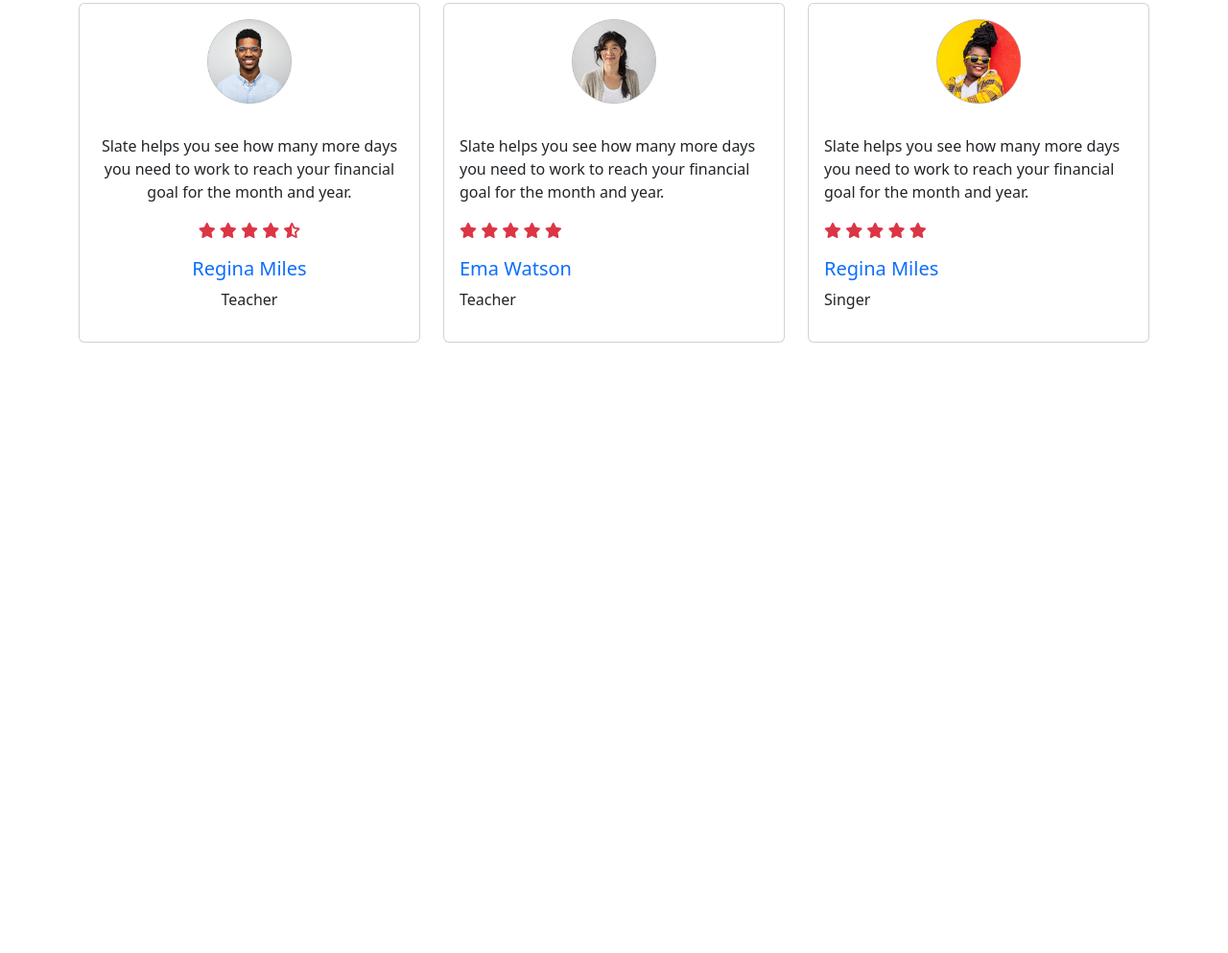
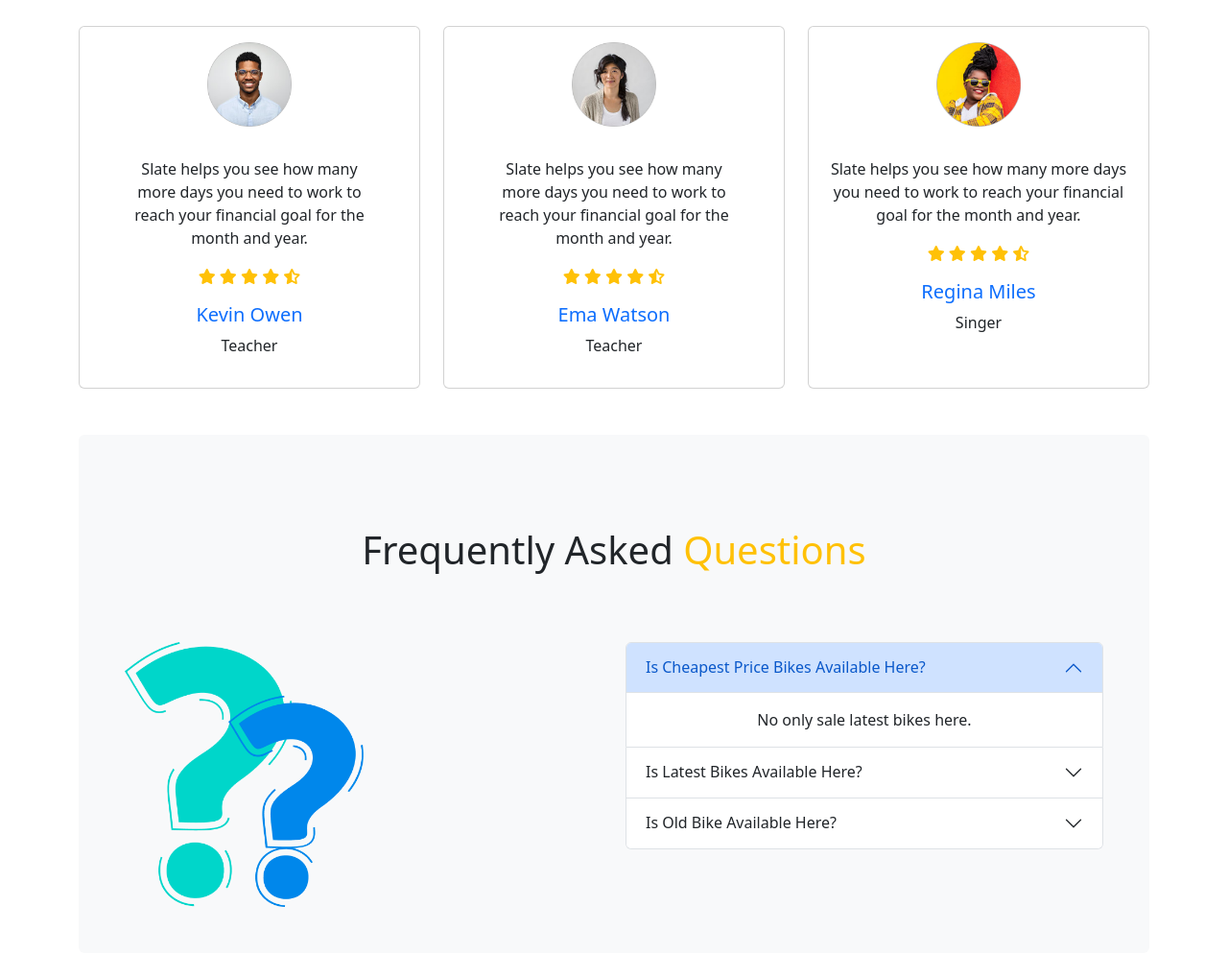
Before and after one commit to Shamim742/biker-zone, a plain HTML site: page index.html in a window 1280 px wide. Shown: the part 1958-2951 px from the top of the page at 96% size. Before the commit the page ends 2363 px from the top, so only its background shows below. Drawn offline with Linux system fonts and the light colour scheme.

Commit message:
faq section

```diff
--- a/index.html
+++ b/index.html
@@ -150,7 +150,7 @@
                 <div class="col">
                     <div class="card h-100 rounded-4">
                         <img src="images/bike-5.png" class="card-img-top" alt="...">
-                        <div class="card-body">
+                        <div class="card-body px-5">
                             <h5 class="card-title">2023 Honda CBR500R</h5>
                             <p class="card-text">Lorem ipsum dolor, sit amet consectetur adipisicing elit. Minima
                                 accusantium, culpa illum enim veniam minus labore unde beatae adipisci ducimus.</p>
@@ -164,22 +164,22 @@
         </section>
         <!-- happy clients section  -->
         <section class="my-5">
-            <h1 class="text-center py-5">Happy Clientss</h1>
+            <h1 class="text-center py-5">Happy Clients</h1>
             <div class="row row-cols-1 row-cols-md-3 g-4">
                 <div class="col">
                     <div class="card text-center h-100">
                         <img src="images/user-1.png" class="w-25 mx-auto my-3 card-img-top" alt="...">
-                        <div class="card-body">
+                        <div class="card-body px-5">
                             <p class="card-text">Slate helps you see how many more days you need to work to reach your
                                 financial goal for the month and year.</p>
-                            <p class="text-danger">
+                            <p class="text-warning">
                                 <i class="fa-solid fa-star"></i>
                                 <i class="fa-solid fa-star"></i>
                                 <i class="fa-solid fa-star"></i>
                                 <i class="fa-solid fa-star"></i>
                                 <i class="fa-solid fa-star-half-stroke"></i>
                             </p>
-                            <h5 class="text-primary">Regina Miles</h5>
+                            <h5 class="text-primary">Kevin Owen</h5>
                             <p>Teacher</p>
                         </div>
                     </div>
@@ -187,15 +187,15 @@
                 <div class="col">
                     <div class="card h-100">
                         <img src="images/user-2.png" class="w-25 mx-auto my-3 card-img-top" alt="...">
-                        <div class="card-body">
+                        <div class="card-body text-center h-100 px-5">
                             <p class="card-text">Slate helps you see how many more days you need to work to reach your
                                 financial goal for the month and year.</p>
-                            <p class="text-danger">
+                            <p class="text-warning">
                                 <i class="fa-solid fa-star"></i>
                                 <i class="fa-solid fa-star"></i>
                                 <i class="fa-solid fa-star"></i>
                                 <i class="fa-solid fa-star"></i>
-                                <i class="fa-solid fa-star"></i>
+                                <i class="fa-solid fa-star-half-stroke"></i>
                             </p>
                             <h5 class="text-primary">Ema Watson</h5>
                             <p>Teacher</p>
@@ -205,20 +205,69 @@
                 <div class="col">
                     <div class="card h-100">
                         <img src="images/user-3.png" class="w-25 mx-auto my-3 card-img-top" alt="...">
-                        <div class="card-body">
+                        <div class="card-body text-center h-100">
                             <p class="card-text">Slate helps you see how many more days you need to work to reach your
                                 financial goal for the month and year.</p>
-                                <p class="text-danger">
+                                <p class="text-warning">
                                     <i class="fa-solid fa-star"></i>
                                     <i class="fa-solid fa-star"></i>
                                     <i class="fa-solid fa-star"></i>
                                     <i class="fa-solid fa-star"></i>
-                                    <i class="fa-solid fa-star"></i>
+                                    <i class="fa-solid fa-star-half-stroke"></i>
                                 </p>
                             <h5 class="text-primary">Regina Miles</h5>
                             <p>Singer</p>
                         </div>
                     </div>
+                </div>
+            </div>
+        </section>
+        <!-- FAQ section -->
+        <section class="mt-5 py-5 px-5 bg-secondary-subtle rounded">
+            <h1 class="text-center my-5">Frequently Asked <span class="text-warning">Questions</span></h1>
+            <div class="row row-cols-1 row-cols-md-2 mt-5 g-4">
+                <div class="col">
+                    <img class="w-50" src="images/faq.png" alt="">
+                </div>
+                <div class="col text-center">
+                    <div class="accordion" id="accordionExample">
+                        <div class="accordion-item">
+                          <h2 class="accordion-header" id="headingOne">
+                            <button class="accordion-button" type="button" data-bs-toggle="collapse" data-bs-target="#collapseOne" aria-expanded="true" aria-controls="collapseOne">
+                              Is Cheapest Price Bikes Available Here?
+                            </button>
+                          </h2>
+                          <div id="collapseOne" class="accordion-collapse collapse show" aria-labelledby="headingOne" data-bs-parent="#accordionExample">
+                            <div class="accordion-body">
+                              No only sale latest bikes here.
+                            </div>
+                          </div>
+                        </div>
+                        <div class="accordion-item">
+                          <h2 class="accordion-header" id="headingTwo">
+                            <button class="accordion-button collapsed" type="button" data-bs-toggle="collapse" data-bs-target="#collapseTwo" aria-expanded="false" aria-controls="collapseTwo">
+                               Is Latest Bikes Available Here?
+                            </button>
+                          </h2>
+                          <div id="collapseTwo" class="accordion-collapse collapse" aria-labelledby="headingTwo" data-bs-parent="#accordionExample">
+                            <div class="accordion-body">
+                              Yeap.Which type of bike do want?
+                            </div>
+                          </div>
+                        </div>
+                        <div class="accordion-item">
+                          <h2 class="accordion-header" id="headingThree">
+                            <button class="accordion-button collapsed" type="button" data-bs-toggle="collapse" data-bs-target="#collapseThree" aria-expanded="false" aria-controls="collapseThree">
+                                Is Old Bike Available Here?
+                            </button>
+                          </h2>
+                          <div id="collapseThree" class="accordion-collapse collapse" aria-labelledby="headingThree" data-bs-parent="#accordionExample">
+                            <div class="accordion-body">
+                             No, we only sale latest bikes here.
+                            </div>
+                          </div>
+                        </div>
+                      </div>
                 </div>
             </div>
         </section>
```
